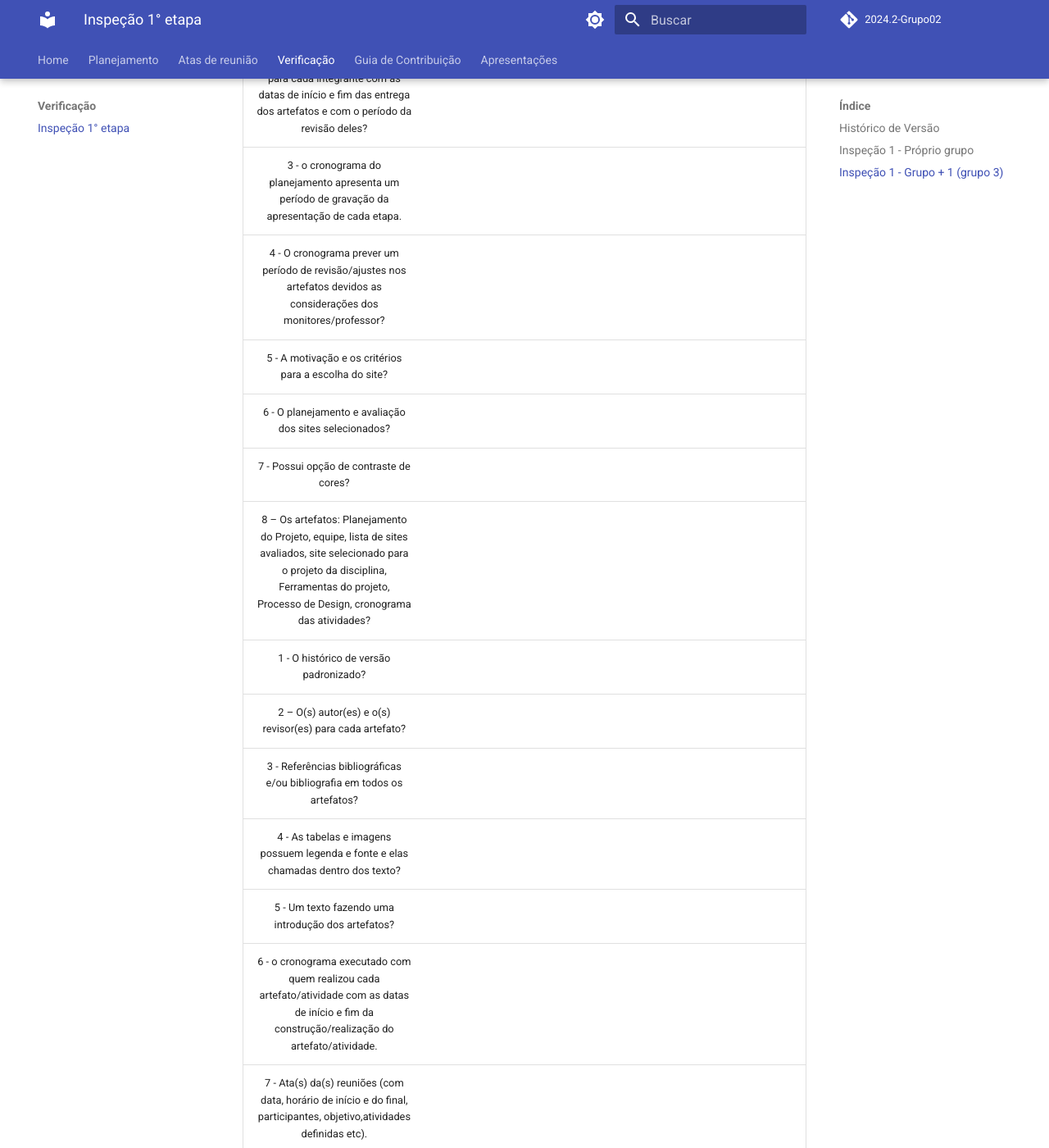
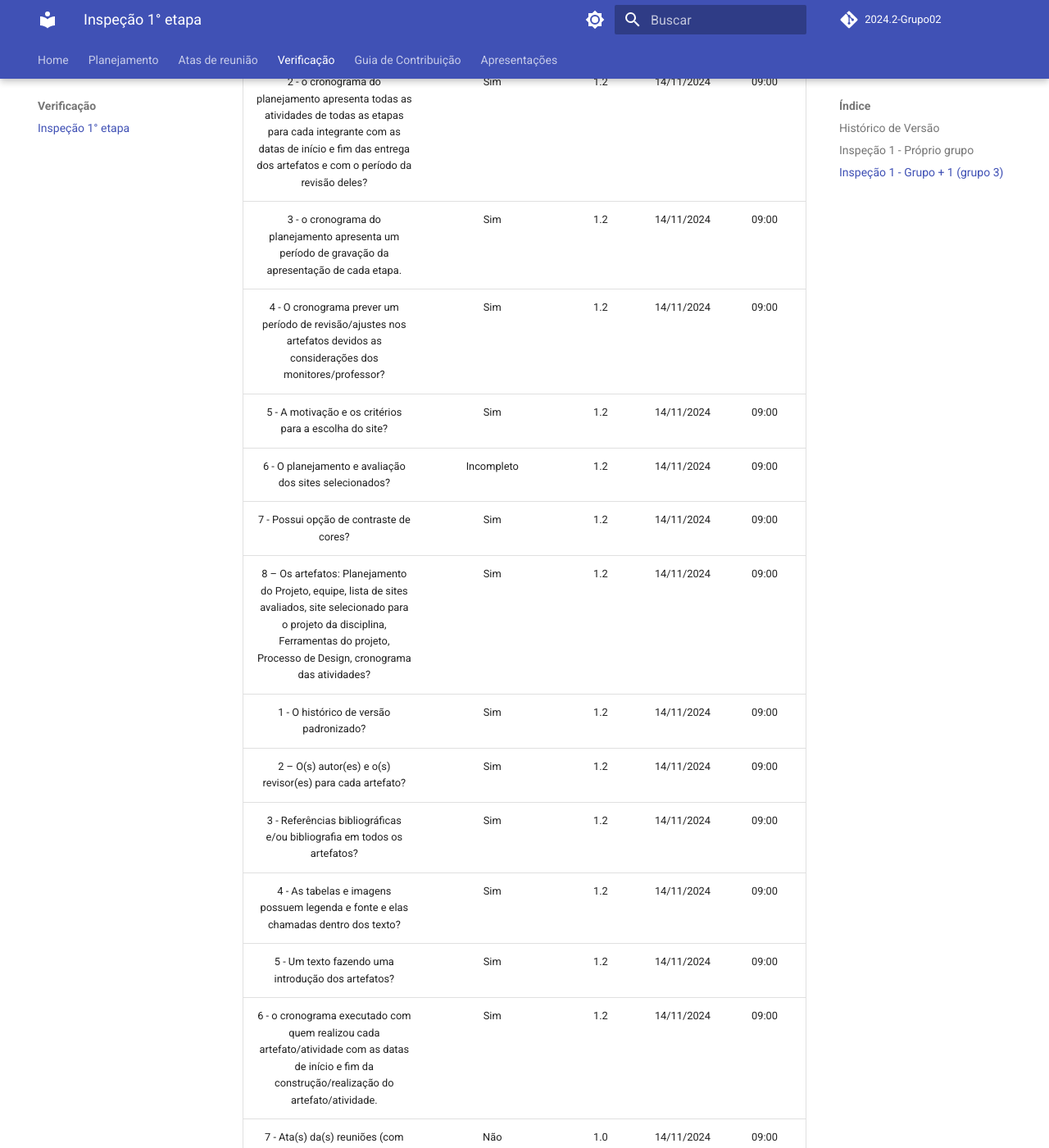
Before and after one commit to Interacao-Humano-Computador/2024.2-Grupo02, an MkDocs documentation site: the page built from docs/Verificacao/inspecao_etapa1.md, in a window 1280 px wide and 1400 px high, scrolled down 2676 px. Shown: the whole window at 82% size. Built offline with MkDocs 1.6.1 and Material for MkDocs 9.7.7, drawn with Linux system fonts in a browser that asks for light colours; comment, search, counter and statistics services are not loaded; some of the changed text lies outside the part shown.

Commit message:
adding inspection group 3

```diff
--- a/docs/Verificacao/inspecao_etapa1.md
+++ b/docs/Verificacao/inspecao_etapa1.md
@@ -1,7 +1,8 @@
 ## Histórico de Versão
-|    Data    | Data Prevista de Revisão | Versão |      Descrição       |                    Autor                    |                     Revisor                      |
-| :--------: | :----------------------: | :----: | :------------------: | :-----------------------------------------: | :----------------------------------------------: |
-| 12/11/2024 |        12/11/2024        |  1.0   | Criação do Documento | [Lucas Sales](https://github.com/Lux-Sales) | [João Victor C. Nobre](https://github.com/Gam13) |
+|    Data    | Data Prevista de Revisão | Versão |         Descrição          |                    Autor                    |                     Revisor                      |
+| :--------: | :----------------------: | :----: | :------------------------: | :-----------------------------------------: | :----------------------------------------------: |
+| 12/11/2024 |        12/11/2024        |  1.0   |    Criação do Documento    | [Lucas Sales](https://github.com/Lux-Sales) | [João Victor C. Nobre](https://github.com/Gam13) |
+| 14/11/2024 |        14/11/2024        |  1.1   | Adicionado revisão grupo 3 | [Lucas Sales](https://github.com/Lux-Sales) |                                                  |
 
 ##<h2 align="center"> Inspeção 1 - Próprio grupo</h2>
 <br/>
@@ -31,23 +32,23 @@
 ##<h2 align="center"> Inspeção 1 - Grupo + 1 (grupo 3)</h2>
 <br/>
 
-|                                                                                              Questão                                                                                               | Resposta (Sim/Não/Incompleto) | Versão | Data  | Hora  |
-| :------------------------------------------------------------------------------------------------------------------------------------------------------------------------------------------------: | :---------------------------: | :----: | :---: | :---: |
-|                                                     1 – Uma página apresentando os integrantes da equipe (com foto) com nome e sem matrícula?                                                      |                               |        |       |       |
-|  2 - o cronograma do planejamento apresenta todas as atividades de todas as etapas para cada integrante com as datas de início e fim das entrega dos artefatos e com o período da revisão deles?   |                               |        |       |       |
-|                                                  3 - o cronograma do planejamento apresenta um período de gravação da apresentação de cada etapa.                                                  |                               |        |       |       |
-|                                       4 - O cronograma prever um período de revisão/ajustes nos artefatos devidos as considerações dos monitores/professor?                                        |                               |        |       |       |
-|                                                                       5 - A motivação e os critérios para a escolha do site?                                                                       |                               |        |       |       |
-|                                                                       6 - O planejamento e avaliação dos sites selecionados?                                                                       |                               |        |       |       |
-|                                                                              7 - Possui opção de contraste de cores?                                                                               |                               |        |       |       |
-| 8 – Os artefatos: Planejamento do Projeto, equipe, lista de sites avaliados, site selecionado para o projeto da disciplina, Ferramentas do projeto, Processo de Design, cronograma das atividades? |                               |        |       |       |
-|                                                                               1 - O histórico de versão padronizado?                                                                               |                               |        |       |       |
-|                                                                     2 – O(s) autor(es) e o(s) revisor(es) para cada artefato?                                                                      |                               |        |       |       |
-|                                                              3 - Referências bibliográficas e/ou bibliografia em todos os artefatos?                                                               |                               |        |       |       |
-|                                                         4 - As tabelas e imagens possuem legenda e fonte e elas chamadas dentro dos texto?                                                         |                               |        |       |       |
-|                                                                         5 - Um texto fazendo uma introdução dos artefatos?                                                                         |                               |        |       |       |
-|                         6 - o cronograma executado com quem realizou cada artefato/atividade com as datas de início e fim da construção/realização do artefato/atividade.                          |                               |        |       |       |
-|                                       7 - Ata(s) da(s) reuniões (com data, horário de início e do final, participantes, objetivo,atividades definidas etc).                                        |                               |        |       |       |
-|                                                                                8 – A gravação da reunião do grupo.                                                                                 |                               |        |       |       |
-|                                                                  9 - Vídeo de apresentação na categoria “não listado” no youtube?                                                                  |                               |        |       |       |
-|                              A justificativa da escolha do Processo de Design? Adicionar: referência bibliográfica da fonte e foto do texto da referência. Autor(es)                               |                               |        |       |       |
+|                                                                                              Questão                                                                                               | Resposta (Sim/Não/Incompleto) | Versão |    Data    | Hora  |
+| :------------------------------------------------------------------------------------------------------------------------------------------------------------------------------------------------: | :---------------------------: | :----: | :--------: | :---: |
+|                                                     1 – Uma página apresentando os integrantes da equipe (com foto) com nome e sem matrícula?                                                      |              Sim              |  1.2   | 14/11/2024 | 09:00 |
+|  2 - o cronograma do planejamento apresenta todas as atividades de todas as etapas para cada integrante com as datas de início e fim das entrega dos artefatos e com o período da revisão deles?   |              Sim              |  1.2   | 14/11/2024 | 09:00 |
+|                                                  3 - o cronograma do planejamento apresenta um período de gravação da apresentação de cada etapa.                                                  |              Sim              |  1.2   | 14/11/2024 | 09:00 |
+|                                       4 - O cronograma prever um período de revisão/ajustes nos artefatos devidos as considerações dos monitores/professor?                                        |              Sim              |  1.2   | 14/11/2024 | 09:00 |
+|                                                                       5 - A motivação e os critérios para a escolha do site?                                                                       |              Sim              |  1.2   | 14/11/2024 | 09:00 |
+|                                                                       6 - O planejamento e avaliação dos sites selecionados?                                                                       |          Incompleto           |  1.2   | 14/11/2024 | 09:00 |
+|                                                                              7 - Possui opção de contraste de cores?                                                                               |              Sim              |  1.2   | 14/11/2024 | 09:00 |
+| 8 – Os artefatos: Planejamento do Projeto, equipe, lista de sites avaliados, site selecionado para o projeto da disciplina, Ferramentas do projeto, Processo de Design, cronograma das atividades? |              Sim              |  1.2   | 14/11/2024 | 09:00 |
+|                                                                               1 - O histórico de versão padronizado?                                                                               |              Sim              |  1.2   | 14/11/2024 | 09:00 |
+|                                                                     2 – O(s) autor(es) e o(s) revisor(es) para cada artefato?                                                                      |              Sim              |  1.2   | 14/11/2024 | 09:00 |
+|                                                              3 - Referências bibliográficas e/ou bibliografia em todos os artefatos?                                                               |              Sim              |  1.2   | 14/11/2024 | 09:00 |
+|                                                         4 - As tabelas e imagens possuem legenda e fonte e elas chamadas dentro dos texto?                                                         |              Sim              |  1.2   | 14/11/2024 | 09:00 |
+|                                                                         5 - Um texto fazendo uma introdução dos artefatos?                                                                         |              Sim              |  1.2   | 14/11/2024 | 09:00 |
+|                         6 - o cronograma executado com quem realizou cada artefato/atividade com as datas de início e fim da construção/realização do artefato/atividade.                          |              Sim              |  1.2   | 14/11/2024 | 09:00 |
+|                                       7 - Ata(s) da(s) reuniões (com data, horário de início e do final, participantes, objetivo,atividades definidas etc).                                        |              Não              |  1.0   | 14/11/2024 | 09:00 |
+|                                                                                8 – A gravação da reunião do grupo.                                                                                 |              Não              |  1.0   | 14/11/2024 | 09:00 |
+|                                                                  9 - Vídeo de apresentação na categoria “não listado” no youtube?                                                                  |              Não              |  1.0   | 14/11/2024 | 09:00 |
+|                              A justificativa da escolha do Processo de Design? Adicionar: referência bibliográfica da fonte e foto do texto da referência. Autor(es)                               |              Sim              |  1.1   | 14/11/2024 | 09:00 |
```
